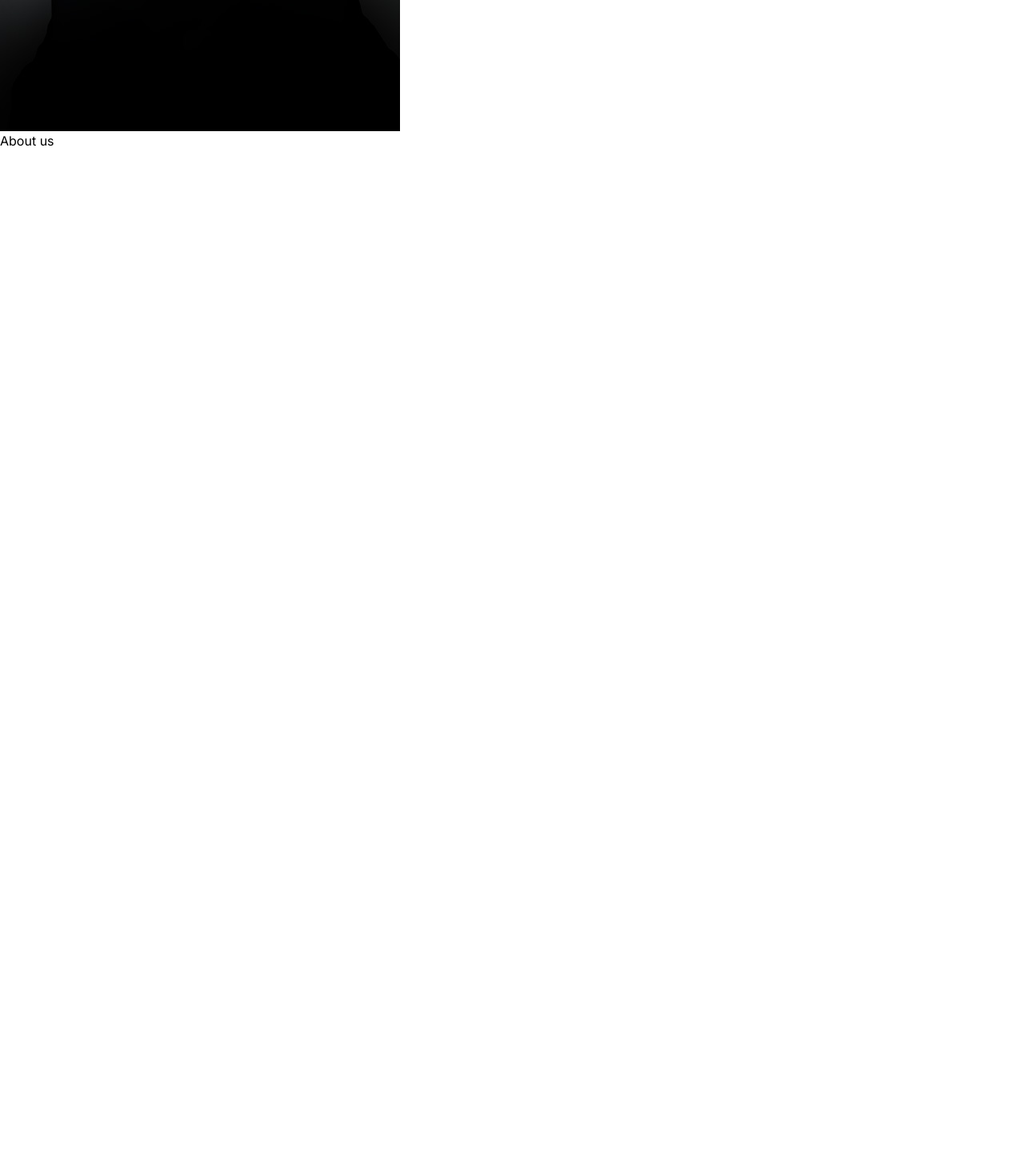
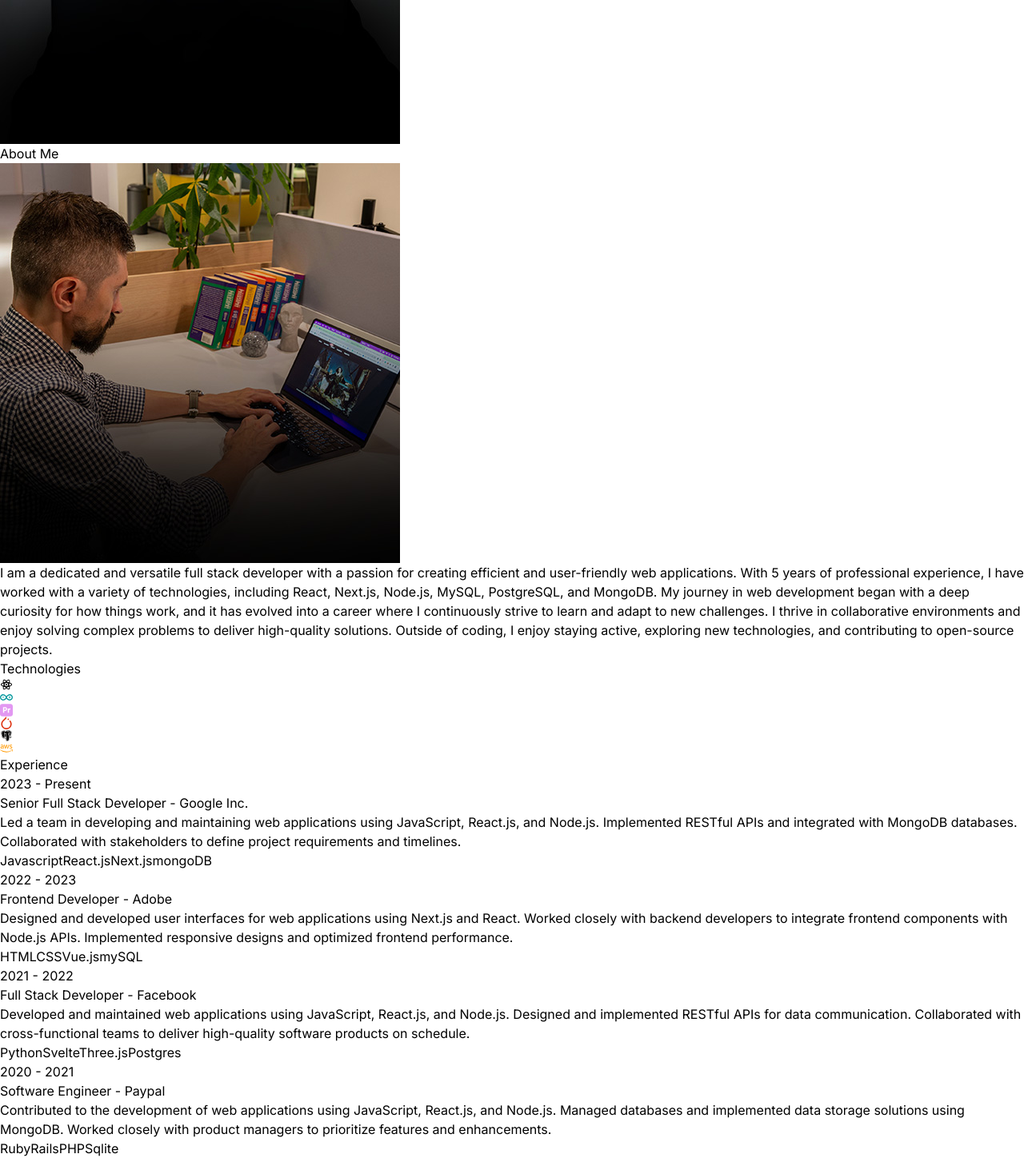
Before and after one commit to hemanthkt/Portfolio, a React (Vite) app: page / in a window 1280 px wide. Shown: the part 1044-2492 px from the top of the page at 80% size. Before the commit the page ends 1232 px from the top, so only its background shows below. Built offline with nearby package versions, Linux system fonts and the light colour scheme.

Commit message:
adds all details

```diff
--- a/src/App.jsx
+++ b/src/App.jsx
@@ -2,6 +2,8 @@
 import Navbar from "./components/Navbar";
 import Hero from "./components/Hero";
 import About from "./components/About";
+import Technologies from "./components/Technologies";
+import Experience from "./components/Experience";
 
 function App() {
   return (
@@ -18,6 +20,8 @@
         <Navbar />
         <Hero />
         <About />
+        <Technologies></Technologies>
+        <Experience></Experience>
       </div>
     </div>
   );
--- a/src/components/About.jsx
+++ b/src/components/About.jsx
@@ -1,7 +1,27 @@
 import React from "react";
+import aboutImg from "./../assets/about.jpg";
+import { ABOUT_TEXT } from "../constants";
+function About() {
+  return (
+    <div className="border-b border-neutral-900 pb-4">
+      <h2 className="my-20 text-center text-4xl">
+        About <span className="text-neutral-500">Me</span>{" "}
+      </h2>
 
-function About() {
-  return <div>About us</div>;
+      <div className="flex flex-wrap">
+        <div className="w-full lg:w-1/2 lg:p-8">
+          <div className="flex items-center justify-center">
+            <img className="rounded-2xl" src={aboutImg} alt="" />
+          </div>
+        </div>
+        <div className="w-full lg:w-1/2">
+          <div className="flex justify-center lg:justify-start">
+            <p className="my-7 max-w-xl">{ABOUT_TEXT}</p>
+          </div>
+        </div>
+      </div>
+    </div>
+  );
 }
 
 export default About;
--- /dev/null
+++ b/src/components/Experience.jsx
@@ -0,0 +1,39 @@
+import React from "react";
+import { EXPERIENCES } from "../constants";
+
+function Experience() {
+  return (
+    <div className="border-b border-neutral-900">
+      <h2 className="my-20 text-center text-4xl">Experience</h2>
+      <div>
+        {EXPERIENCES.map((experience, index) => (
+          <div key={index} className="mb-8 flex flex-wrap lg:justify-center">
+            <div className="w-full lg:w-1/4">
+              <p className="mb-2 text-sm text-neutral-400">{experience.year}</p>
+            </div>
+            <div className="w-full maz-w-xl lg:w-3/4">
+              <h6 className="mb-2 font-semibold">
+                {experience.role} -{" "}
+                <span className="text-sm text-purple-100">
+                  {experience.company}
+                </span>
+              </h6>
+              <p className="mb-4 text-neutral-400">{experience.description}</p>
+              {experience.technologies.map((tech, index) => (
+                <span
+                  key={index}
+                  className="mr-2 mt-4 rounded bg-neutral-900 py-1 px-1 text-sm text-purple-800"
+                >
+                  {tech}
+                </span>
+              ))}
+            </div>
+          </div>
+        ))}
+      </div>
+      <div></div>
+    </div>
+  );
+}
+
+export default Experience;
--- a/src/components/Hero.jsx
+++ b/src/components/Hero.jsx
@@ -21,7 +21,7 @@
         </div>
         <div className="w-full lg:w-1/2 lg:p-8">
           <div className="flex justify-center">
-            <img src={profilePic} alt="" />
+            <img className="rounded-2xl" src={profilePic} alt="" />
           </div>
         </div>
       </div>
--- a/src/components/Navbar.jsx
+++ b/src/components/Navbar.jsx
@@ -4,6 +4,7 @@
 import { FaGithub } from "react-icons/fa";
 import { FaSquareXTwitter } from "react-icons/fa6";
 import { FaInstagram } from "react-icons/fa";
+import { SiFiverr } from "react-icons/si";
 function Navbar() {
   return (
     <nav className=" mb-20 flex items-center justify-between py-6">
@@ -15,6 +16,10 @@
         <FaGithub></FaGithub>
         <FaInstagram></FaInstagram>
         <FaSquareXTwitter></FaSquareXTwitter>
+
+        <div className="text-5xl">
+          <SiFiverr />
+        </div>
       </div>
     </nav>
   );
--- /dev/null
+++ b/src/components/Technologies.jsx
@@ -0,0 +1,50 @@
+import React from "react";
+import { RiReactjsLine } from "react-icons/ri";
+import { SiArduino } from "react-icons/si";
+import { SiAdobepremierepro } from "react-icons/si";
+import { SiPytorch } from "react-icons/si";
+import { BiLogoPostgresql } from "react-icons/bi";
+import { FaAws } from "react-icons/fa";
+
+function Technologies() {
+  return (
+    <div className="border-b border-neutral-800 pb-24">
+      <h1 className="my-20 text-center text-4xl">Technologies</h1>
+      <div className="flex flex-wrap items-center justify-center gap-4">
+        <div className="rounded-2xl border-4 border-neutral-800 p-4">
+          <RiReactjsLine className="text-7xl text-cyan-400"></RiReactjsLine>
+        </div>
+        <div className="rounded-2xl border-4 border-neutral-800 p-4">
+          <SiArduino
+            className="text-7xl text-cyan-400"
+            style={{ color: "#00979C" }}
+          ></SiArduino>
+        </div>
+        <div className="rounded-2xl border-4 border-neutral-800 p-4">
+          <SiAdobepremierepro
+            className="text-7xl text-cyan-400"
+            style={{ color: "#E298F2" }}
+          ></SiAdobepremierepro>
+        </div>
+        <div className="rounded-2xl border-4 border-neutral-800 p-4">
+          <SiPytorch
+            className="text-7xl text-cyan-400"
+            style={{ color: "#DE3412" }}
+          ></SiPytorch>
+        </div>
+
+        <div className="rounded-2xl border-4 border-neutral-800 p-4">
+          <BiLogoPostgresql className="text-7xl text-sky-700"></BiLogoPostgresql>
+        </div>
+        <div className="rounded-2xl border-4 border-neutral-800 p-4">
+          <FaAws
+            className="text-7xl text-cyan-400"
+            style={{ color: "#FF9900" }}
+          ></FaAws>
+        </div>
+      </div>
+    </div>
+  );
+}
+
+export default Technologies;
```
Also changed, not shown: src/assets/fiverr.svg (added).
